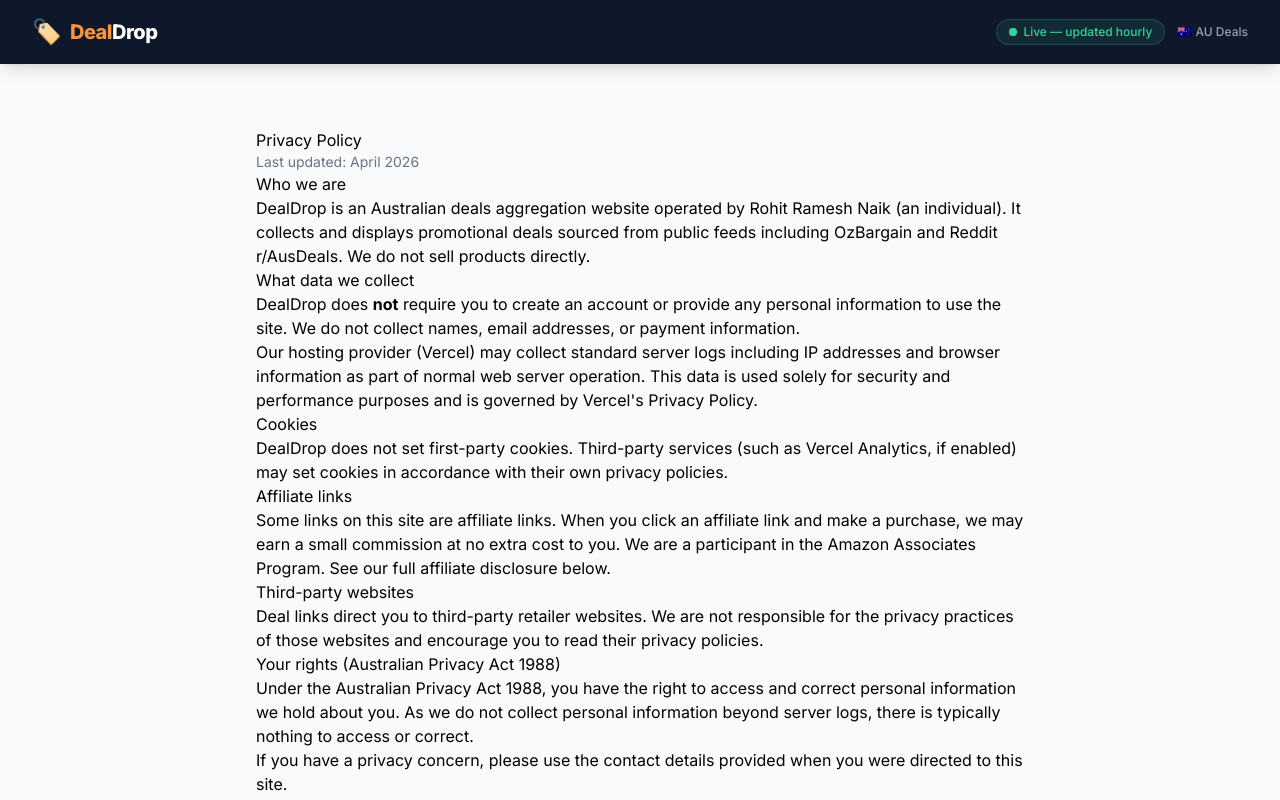
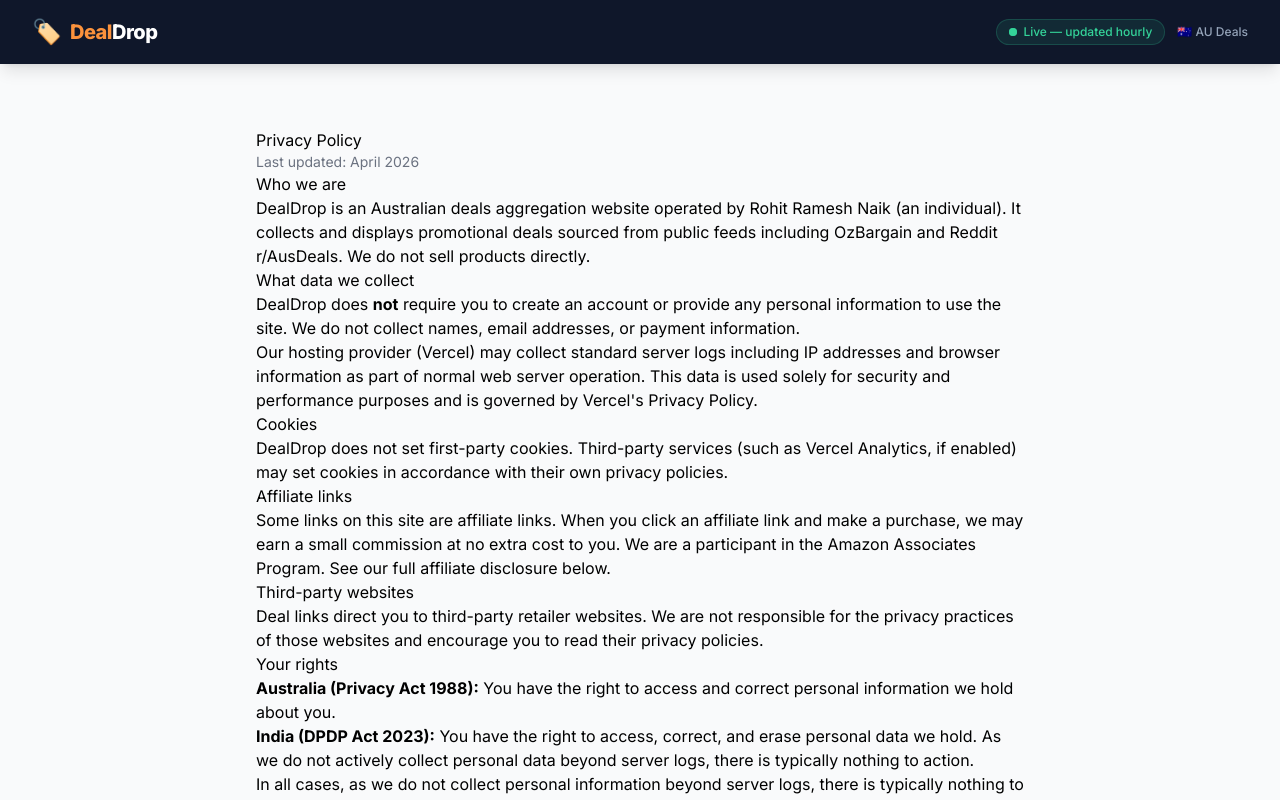
Before and after one commit to rohit1557/deals-website, a Next.js app: page /privacy in a window 1280 px wide. Shown: the top 800 px of the page. Built offline with nearby package versions, Linux system fonts and the light colour scheme.

Commit message:
legal: add India DPDP Act 2023 rights section to privacy policy

```diff
--- a/app/privacy/page.tsx
+++ b/app/privacy/page.tsx
@@ -49,12 +49,10 @@
         the privacy practices of those websites and encourage you to read their privacy policies.
       </p>
 
-      <h2>Your rights (Australian Privacy Act 1988)</h2>
-      <p>
-        Under the Australian Privacy Act 1988, you have the right to access and correct
-        personal information we hold about you. As we do not collect personal information
-        beyond server logs, there is typically nothing to access or correct.
-      </p>
+      <h2>Your rights</h2>
+      <p><strong>Australia (Privacy Act 1988):</strong> You have the right to access and correct personal information we hold about you.</p>
+      <p><strong>India (DPDP Act 2023):</strong> You have the right to access, correct, and erase personal data we hold. As we do not actively collect personal data beyond server logs, there is typically nothing to action.</p>
+      <p>In all cases, as we do not collect personal information beyond server logs, there is typically nothing to access or correct.</p>
       <p>
         If you have a privacy concern, please use the contact details provided when you
         were directed to this site.
```
